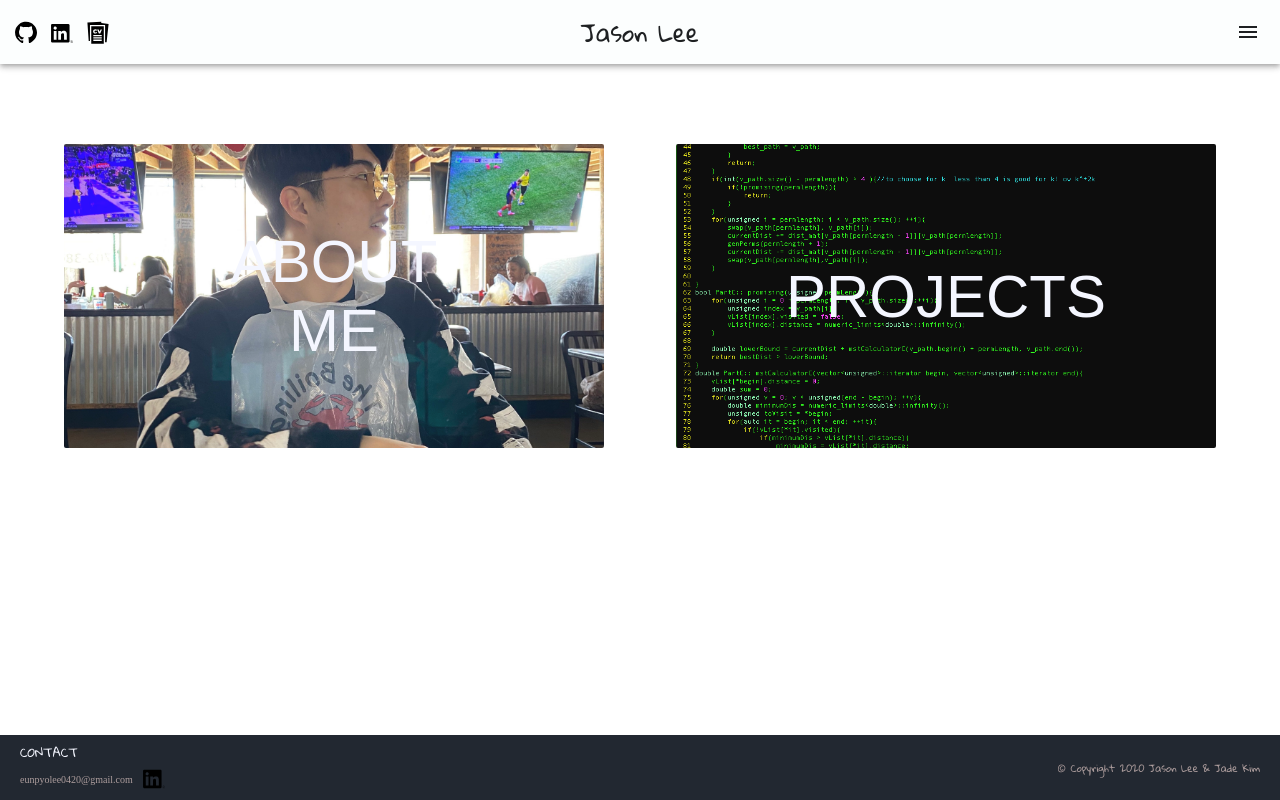
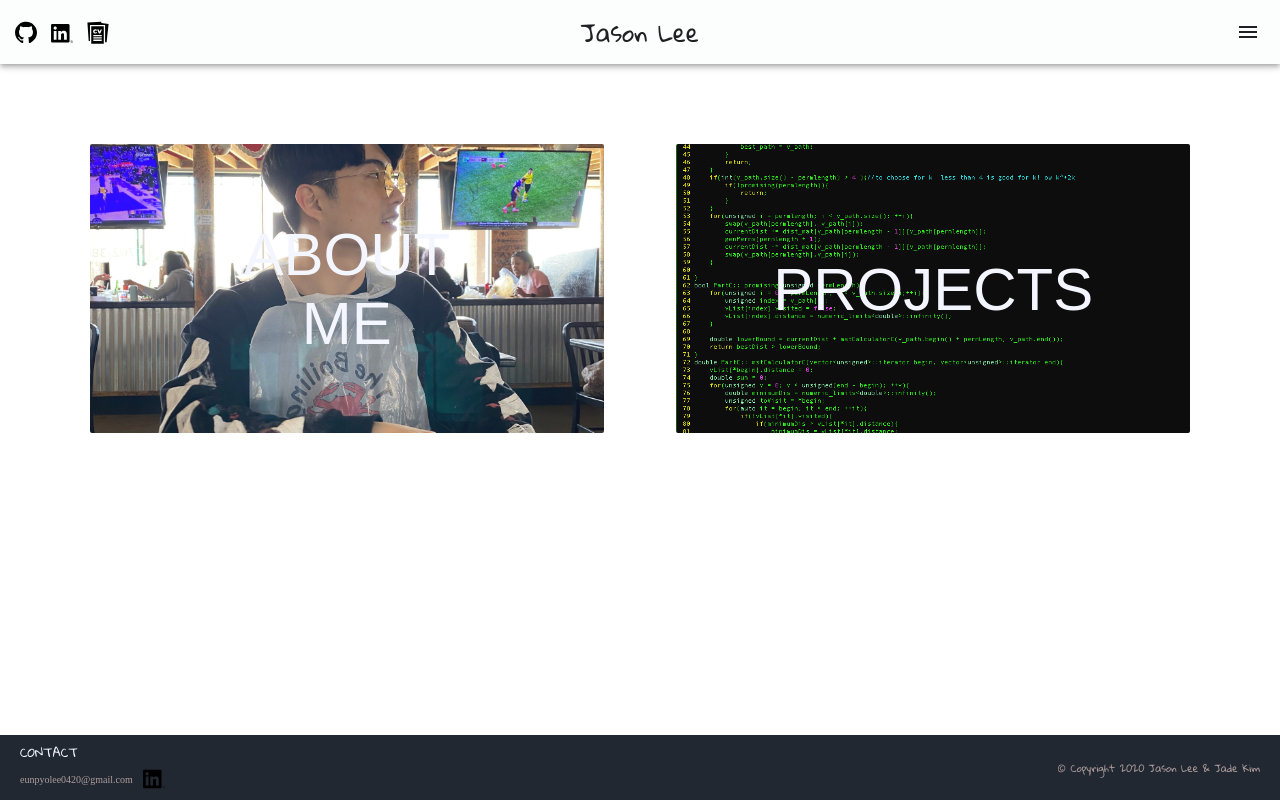
Before and after one commit to jadehjk/spa_website, a React (Create React App) app: page / in a window 1280 px wide. Built offline with nearby package versions, Linux system fonts and the light colour scheme.

Commit message:
Style fix for overflowing content width in Home

```diff
--- a/src/Client/Styles/Components/_home.scss
+++ b/src/Client/Styles/Components/_home.scss
@@ -1,8 +1,7 @@
 @import '../vars.scss';
 
 .home-wrapper {
-    padding: 80px 5%;
-    justify-content: space-evenly;
+    padding: 80px 7%;
 
     .image-text {
         position: absolute;
```
